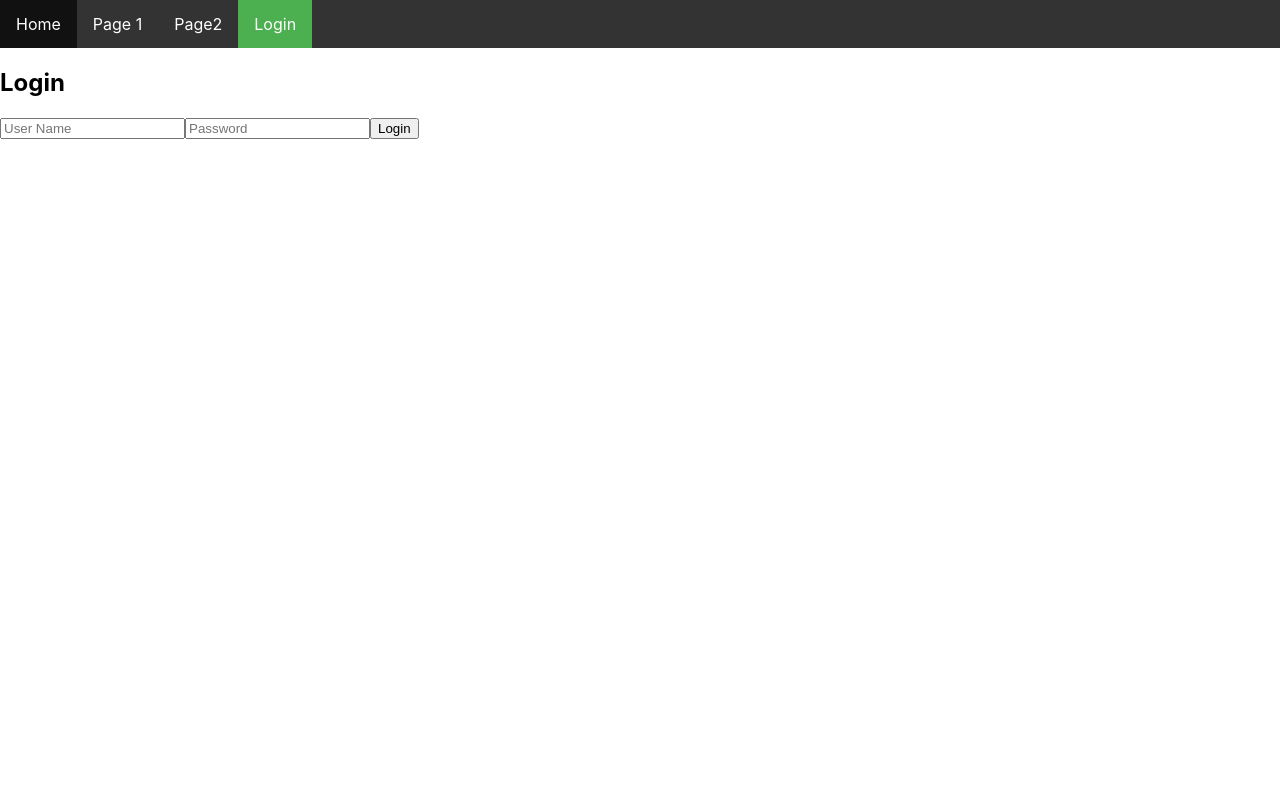
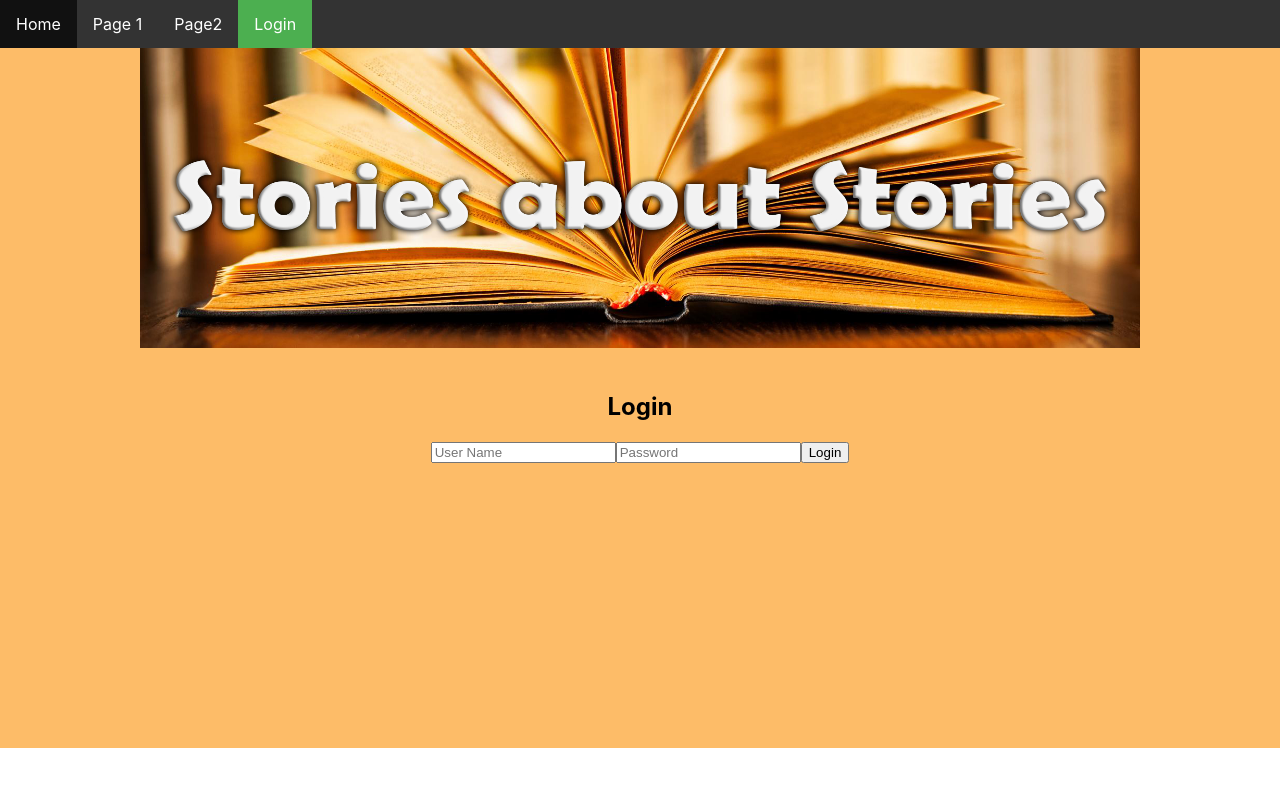
Before and after one commit to mp525/GRP7ExFrontend, a React (Create React App) app: page /login in a window 1280 px wide. Shown: the top 786 px of the page. Built offline with nearby package versions, Linux system fonts and the light colour scheme.

Commit message:
login and out page layout

```diff
--- a/src/App.css
+++ b/src/App.css
@@ -48,3 +48,23 @@
   box-shadow: chocolate 1px 2px 5px;
 
 }
+.loginPage {
+  background-color: rgb(253, 188, 104);
+  margin: 0px;
+  padding: 0px;
+  min-height: 100%;
+  height: 700px;
+  text-align: center;
+}
+
+.logoutPage {
+  background-color: rgb(253, 188, 104);
+  text-align: center;
+}
+
+.logoutPage2 {
+  background-color: rgb(253, 188, 104);
+  text-align: center;
+  min-height: 100%;
+  height: 700px;
+}
--- a/src/App.js
+++ b/src/App.js
@@ -1,5 +1,6 @@
 import "./App.css";
 import React, { useEffect, useState } from "react";
+import Stories from './Stories.jpg';
 
 import {
   BrowserRouter as Router,
@@ -72,7 +73,7 @@ function App() {
               login={login}
             />
           ) : (
-            <div>
+            <div className="logoutPage2">
               <LoggedIn />
               <button onClick={logout}>Logout</button>
             </div>
--- a/src/LoggedIn.js
+++ b/src/LoggedIn.js
@@ -1,5 +1,6 @@
 import facade from "./apiFacade";
 import React, { useState, useEffect } from 'react';
+import Stories from './Stories.jpg';
 
 function LoggedIn() {
     const [dataFromServer, setDataFromServer] = useState("Error!")
@@ -9,7 +10,9 @@ function LoggedIn() {
     // }, [])
 
     return (
-      <div>
+      <div className="logoutPage">
+        <img src={Stories} alt="books" width={1000} height={300} />
+        <br /><br />
         <h2>Logged in!</h2>
         {/* <h3>{dataFromServer}</h3> */}
       </div>
--- a/src/loginForm.js
+++ b/src/loginForm.js
@@ -1,4 +1,5 @@
 import React, { useState, useEffect } from "react";
+import Stories from './Stories.jpg';
 
 function LogInForm({ login, errorMes ,setErrorMes}) {
     const init = { username: "", password: "" };
@@ -18,7 +19,9 @@ function LogInForm({ login, errorMes ,setErrorMes}) {
     }
 
     return (
-      <div>
+      <div className="loginPage">
+        <img src={Stories} alt="books" width={1000} height={300} />
+        <br /><br />
         <h2>Login</h2>
         <form onChange={onChange} >
           <input placeholder="User Name" id="username" />
```
